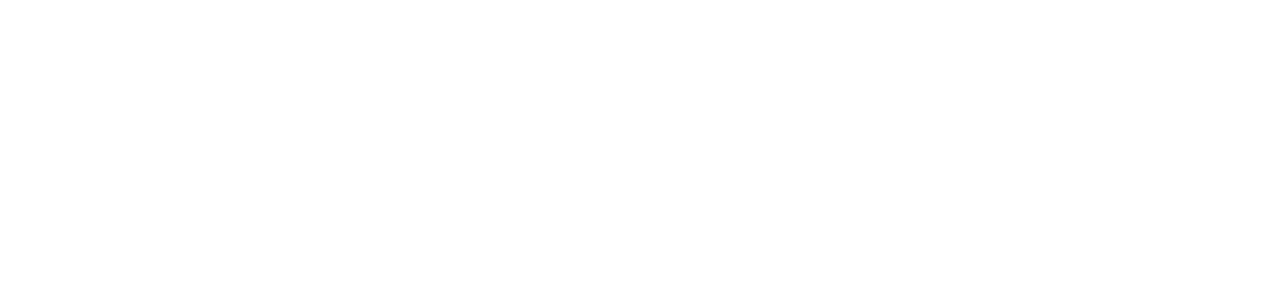
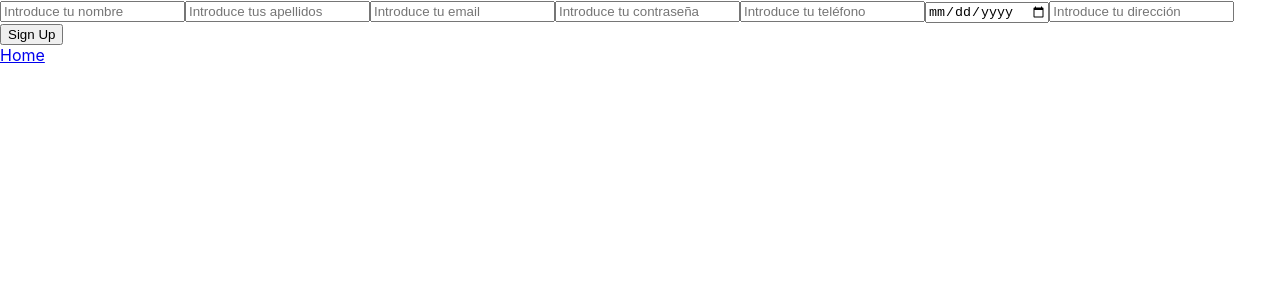
Before and after one commit to CherokiDev/dental-clinic-frontend, a React (Create React App) app: page /signup in a window 1280 px wide. Shown: the top 300 px of the page. Built offline with nearby package versions, Linux system fonts and the light colour scheme.

Commit message:
added containers Signup

```diff
--- a/src/App.js
+++ b/src/App.js
@@ -3,7 +3,7 @@
 import './App.css';
 import Home from './containers/Home/Home';
 import Login from './containers/Login/Login';
-import Register from './containers/Register/Register'
+import Signup from './containers/Signup/Signup'
 
 function App() {
   return (
@@ -11,7 +11,7 @@
       <Switch>
         <Route path='/' component={Home} exact/>
         <Route path='/login' component={Login} exact/>
-        <Route path='/register' component={Register} exact/>
+        <Route path='/signup' component={Signup} exact/>
       </Switch>
     </BrowserRouter>
   );
--- a/src/containers/Home/Home.jsx
+++ b/src/containers/Home/Home.jsx
@@ -5,12 +5,12 @@
 const Home = () =>  {
   return (
     <div>
-      <home>
+
         <Link to="/login">Login</Link>
-      </home>
-      <register>
-        <Link to="/register">Register</Link>
-      </register>
+
+
+        <Link to="/signup">Signup</Link>
+
     </div>
   )
 }
--- a/src/containers/Login/Login.jsx
+++ b/src/containers/Login/Login.jsx
@@ -24,9 +24,9 @@
                 <input type="password" name="password" required placeholder="Introduce tu contraseña" />
                 <button type="submit">Log in</button>
             </form>
-            <back>
+
                 <Link to ='/'>Home</Link>
-            </back>
+
         </div>
     )
 }
--- /dev/null
+++ b/src/containers/Signup/Signup.jsx
@@ -0,0 +1,44 @@
+import React from 'react';
+import axios from 'axios';
+import { Link } from 'react-router-dom';
+
+
+const Signup = () => {
+    const handleSubmit = event => {
+        event.preventDefault();
+        const user = {
+            firstname: event.target.firstname.value,
+            lastname: event.target.lastname.value,
+            email: event.target.email.value,
+            password: event.target.password.value,
+            phone: event.target.phone.value,
+            birthdate: event.target.birthdate.value,
+            address: event.target.address.value
+        };
+        axios.post('http://localhost:3004/users/signup', user)
+            .then(res => {
+                console.log(res)
+            })
+           .catch(error => console.log(error.response.data))
+    }
+
+    return (
+        <div>
+            <form className="login-form" onSubmit={handleSubmit}>
+                <input type="text" name="firstname" required placeholder="Introduce tu nombre"/>
+                <input type="text" name="lastname" required placeholder="Introduce tus apellidos"/>
+                <input type="email" name="email" required placeholder="Introduce tu email"/>
+                <input type="password" name="password" required placeholder="Introduce tu contraseña"/>
+                <input type="tel" name="phone" placeholder="Introduce tu teléfono"/>
+                <input type="date" name="birthdate" placeholder="Introduce tu cumpleaños"/>
+                <input type="text" name="address" placeholder="Introduce tu dirección"/>
+                <button type="submit">Sign Up</button>
+            </form>
+
+            <Link to ='/'>Home</Link>
+
+        </div>
+    )
+}
+
+export default Signup;
```
Also changed, not shown: src/containers/Register/Register.jsx (deleted).
